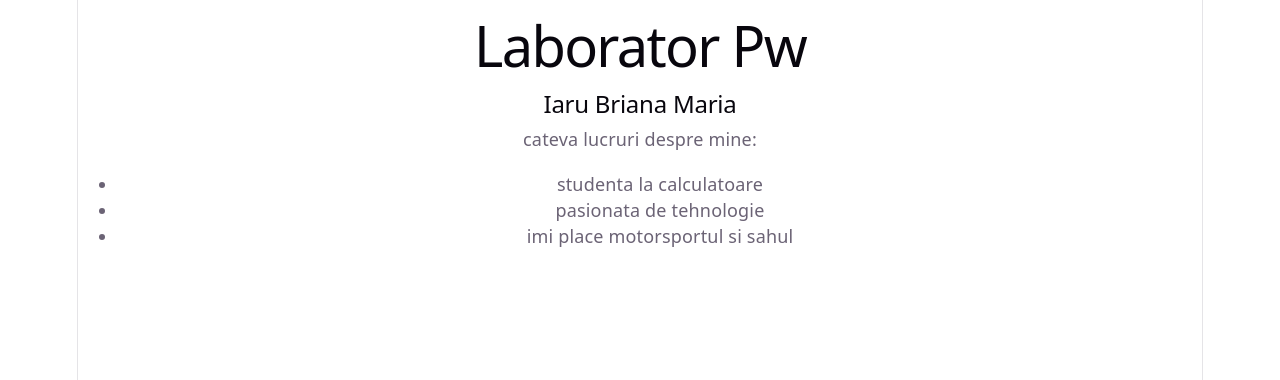
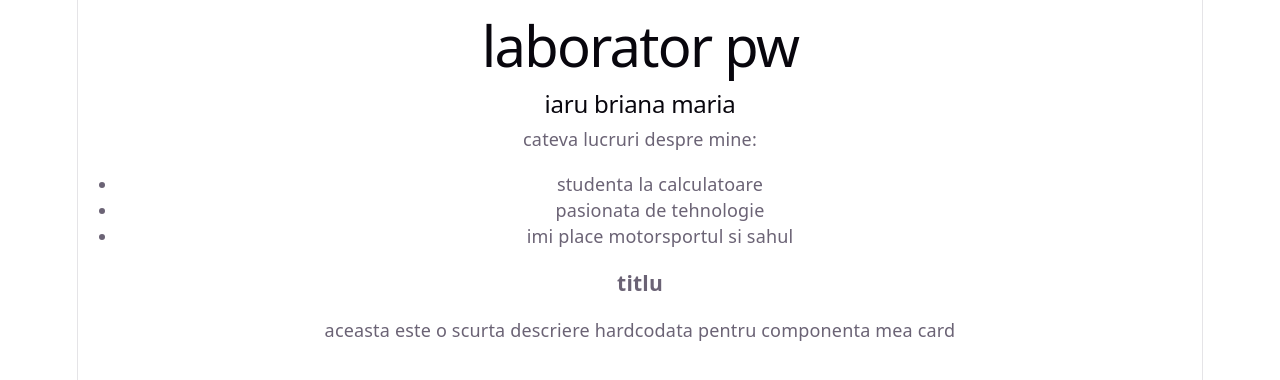
Before and after one commit to harciogul2/Lab-PW, a React (Vite) app: page / in a window 1280 px wide. Shown: the top 380 px of the page. Built offline with nearby package versions, Linux system fonts and the light colour scheme.

Commit message:
integrare componenta card in app

```diff
--- a/src/App.jsx
+++ b/src/App.jsx
@@ -1,8 +1,11 @@
+// 1. importam componenta Card la inceputul fisierului
+import Card from './Card';
+
 function App() {
   return (
     <div>
-      <h1>Laborator Pw</h1>
-      <h2>Iaru Briana Maria</h2>
+      <h1>laborator pw</h1>
+      <h2>iaru briana maria</h2>
 
       <p>cateva lucruri despre mine:</p>
       <ul>
@@ -10,6 +13,9 @@ function App() {
         <li>pasionata de tehnologie</li>
         <li>imi place motorsportul si sahul</li>
       </ul>
+
+      {}
+      <Card />
     </div>
   );
 }
--- /dev/null
+++ b/src/Card.jsx
@@ -0,0 +1,10 @@
+function Card() {
+  return (
+    <div>
+      <h3>titlu </h3>
+      <p>aceasta este o scurta descriere hardcodata pentru componenta mea card</p>
+    </div>
+  );
+}
+
+export default Card;
```
